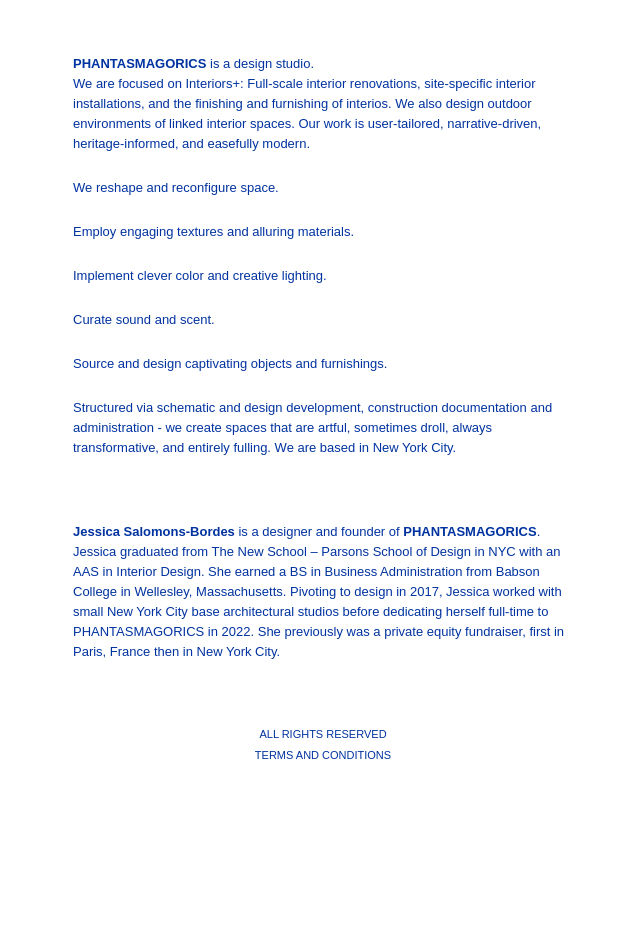
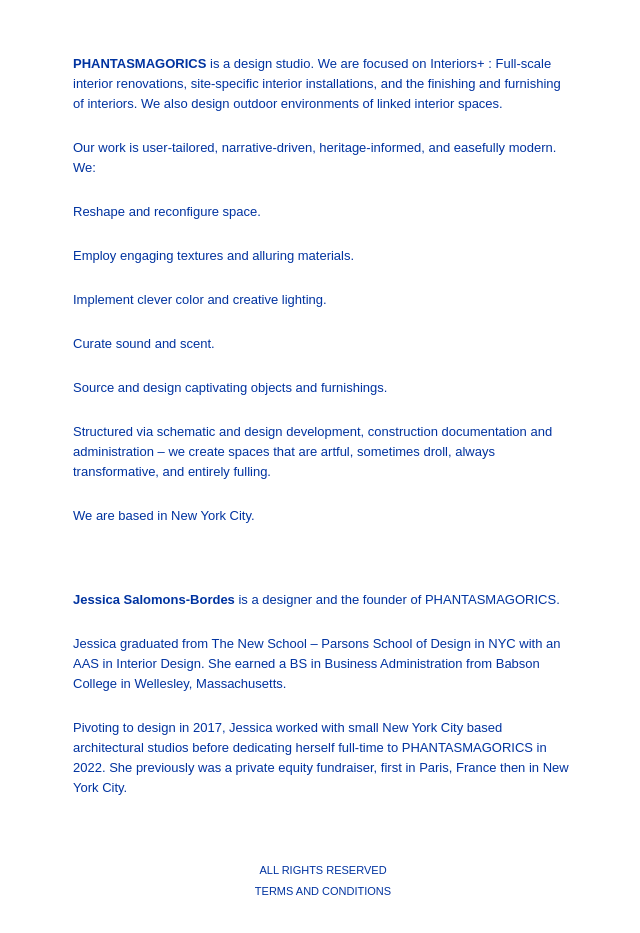
Before and after one commit to artuknees/phantasmagorics, an Angular app: page /about in a window 1280 px wide. Shown: the part 1000-1933 px from the top of the page, without its empty margins (317-957 px from the left). Before the commit the page ends 1803 px from the top, so only its background shows below. Built offline with nearby package versions, Linux system fonts and the light colour scheme; a web font is replaced by a local one.

Commit message:
- Fixed about paragraphs - Changed logo images

```diff
--- a/src/app/about/about.component.html
+++ b/src/app/about/about.component.html
@@ -5,13 +5,15 @@
   </div>
   <div class="md:mt-[80px] mt-[51px] flex flex-col max-w-[50%] mx-auto text-common leading-[20px] description">
     <p>
-      <b>PHANTASMAGORICS</b> is a design studio.<br/>
-      We are focused on Interiors+: Full-scale interior renovations, site-specific interior installations,
-      and the finishing and furnishing of interios. We also design outdoor environments of linked interior spaces.
-      Our work is user-tailored, narrative-driven, heritage-informed, and easefully modern.
+      <b>PHANTASMAGORICS</b> is a design studio. We are focused on Interiors+ : Full-scale interior
+      renovations, site-specific interior installations, and the finishing and furnishing of interiors. We also
+      design outdoor environments of linked interior spaces.
     </p>
     <p>
-      We reshape and reconfigure space.
+      Our work is user-tailored, narrative-driven, heritage-informed, and easefully modern. We:
+    </p>
+    <p>
+      Reshape and reconfigure space.
     </p>
     <p>
       Employ engaging textures and alluring materials.
@@ -26,17 +28,27 @@
       Source and design captivating objects and furnishings.
     </p>
     <p>
-      Structured via schematic and design development, construction documentation and administration - we create spaces that are artful, sometimes
-      droll, always transformative, and entirely fulling. We are based in New York City.
+      Structured via schematic and design development, construction documentation and
+      administration – we create spaces that are artful, sometimes droll, always transformative, and
+      entirely fulling.
+    </p>
+    <p>
+      We are based in New York City.
     </p>
     <br/>
     <br/>
     <p>
-      <b>Jessica Salomons-Bordes</b> is a designer and founder of <b>PHANTASMAGORICS</b>.<br/>
+      <b>Jessica Salomons-Bordes</b> is a designer and the founder of PHANTASMAGORICS.
+    </p>
+    <p>
       Jessica graduated from The New School – Parsons School of Design in NYC with an AAS in Interior
-      Design. She earned a BS in Business Administration from Babson College in Wellesley, Massachusetts.
-      Pivoting to design in 2017, Jessica worked with small New York City base architectural studios before dedicating herself
-      full-time to PHANTASMAGORICS in 2022. She previously was a private equity fundraiser, first in Paris, France then in New York City.
+      Design. She earned a BS in Business Administration from Babson College in Wellesley,
+      Massachusetts.
+    </p>
+    <p>
+      Pivoting to design in 2017, Jessica worked with small New York City based architectural studios
+      before dedicating herself full-time to PHANTASMAGORICS in 2022. She previously was a private
+      equity fundraiser, first in Paris, France then in New York City.
     </p>
   </div>
 </div>
```
Also changed, not shown: src/assets/logo-desktop-blue.png, src/assets/logo-desktop-white.png.
